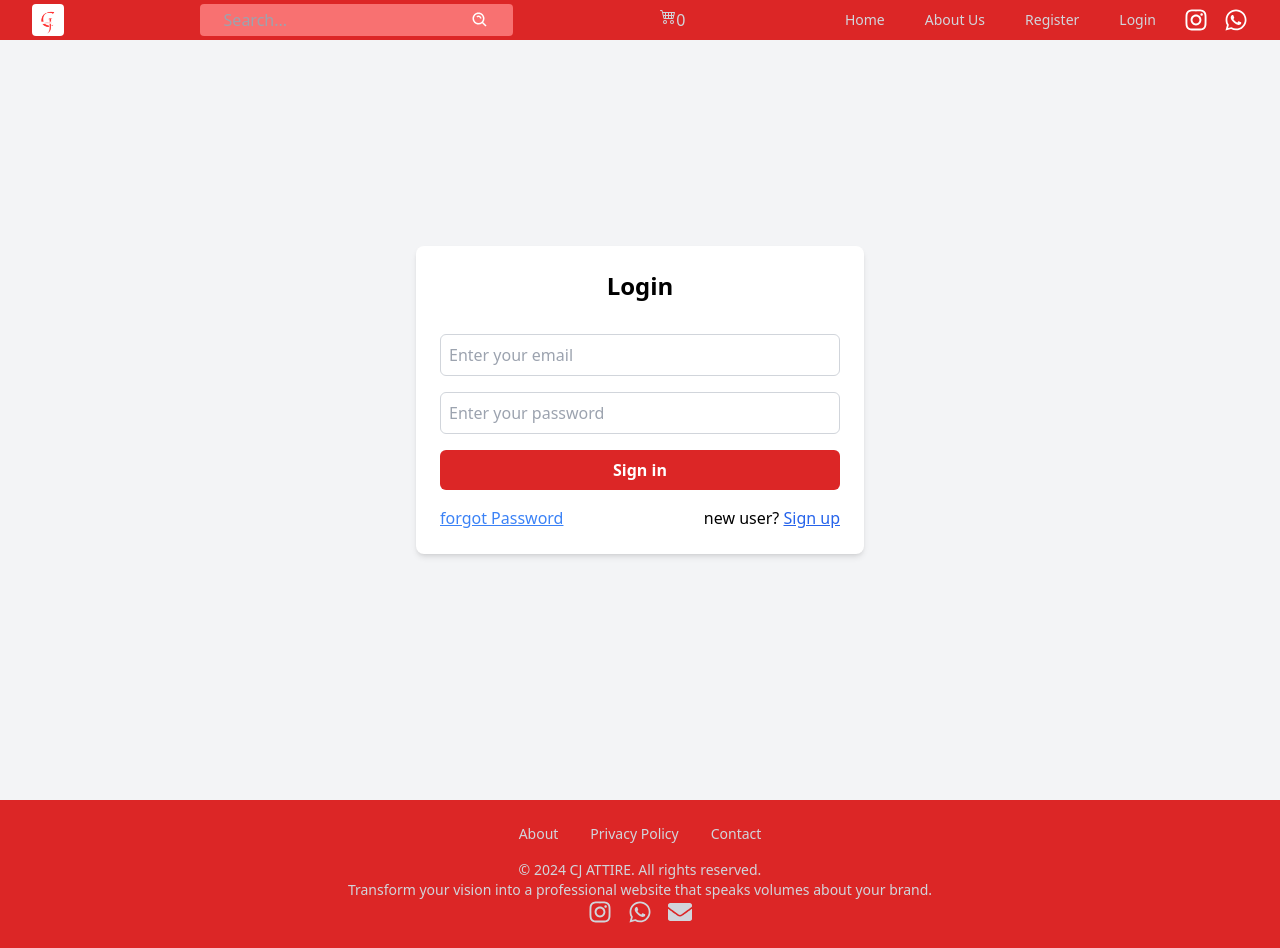
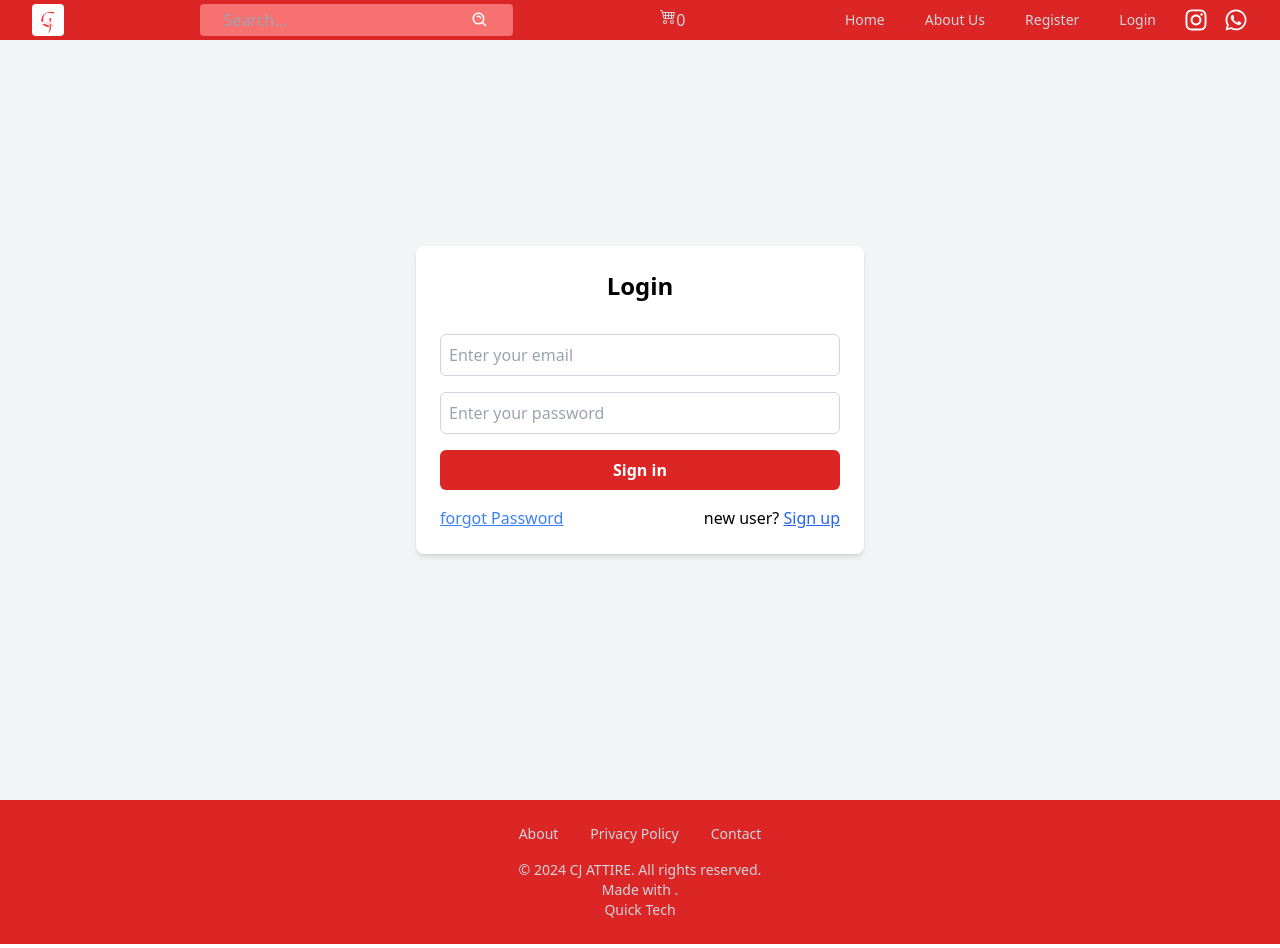
Before and after one commit to Ajith-Balan/ecom, a React (Vite) app in the folder frontend/: page /login in a window 1280 px wide. Built offline with nearby package versions, Linux system fonts and the light colour scheme; no server answers.

Commit message:
Update Footer.jsx

```diff
--- a/frontend/src/components/layout/Footer.jsx
+++ b/frontend/src/components/layout/Footer.jsx
@@ -34,7 +34,7 @@ const Footer = () => {
         {/* Copyright Section */}
         <div className="mt-4 text-center text-sm">
           <p>&copy; {new Date().getFullYear()} CJ ATTIRE. All rights reserved. </p>
-          <p >Transform your vision into a professional website that speaks volumes about your brand.  </p>
+          <p >Made with .  </p>
           <div className="max-w-7xl mx-auto flex justify-center space-x-4">
         <a
           href="https://www.instagram.com/ajith____b?igsh=MTQ2Z3Nuc2RwejR2Mw=="
@@ -42,9 +42,9 @@ const Footer = () => {
           rel="noopener noreferrer"
           className="hover:text-gray-400"
         >
-          <FaInstagram className="h-6 w-6" />
+          Quick Tech
         </a>
-        <a
+      {/*   <a
           href="https://wa.me/8129718562"
           target="_blank"
           rel="noopener noreferrer"
@@ -58,6 +58,7 @@ const Footer = () => {
         >
           <FaEnvelope className="h-6 w-6" />
         </a>
+        */}
       </div>
 
         </div>
```
